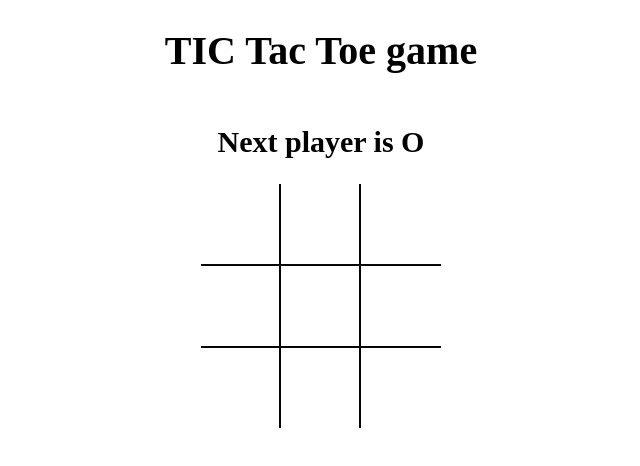
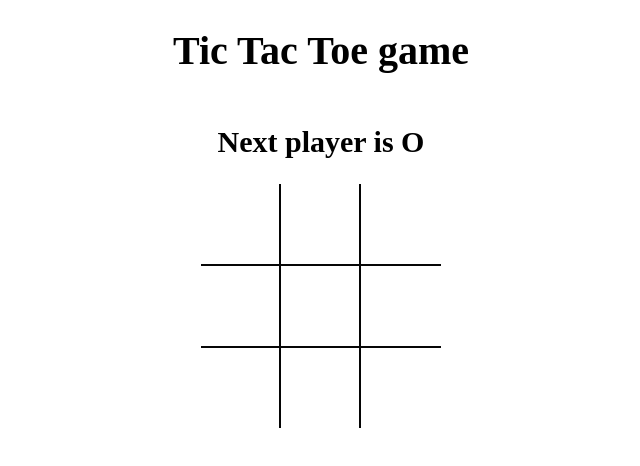
Before and after one commit to spectrum007/Tic_Tac_ToeGame, a React (Vite) app: page / in a window 1280 px wide. Shown: the top 466 px of the page, without its empty margins (319-959 px from the left). Built offline with nearby package versions, Linux system fonts and the light colour scheme.

Commit message:
Added game tie feature to the application

```diff
--- a/src/App.jsx
+++ b/src/App.jsx
@@ -7,8 +7,12 @@ const App = () => {
   const [board, SetBoard] = useState(Array(9).fill(null));
   const [isXnext, setIsXnext] = useState(false);
   const winner = calculateWinner(board);
+  const CheckAllboxexareFilled = board.every((element) => element !== null);
+
   const msg = winner
     ? `winner is ${winner}`
+    : CheckAllboxexareFilled
+    ? `Game Tie`
     : `Next player is ${isXnext ? "X" : "O"}`;
   const handleSquareClick = (position) => {
     if (board[position] || winner) {
@@ -32,7 +36,7 @@ const App = () => {
 
   return (
     <div className="app">
-      <h1>TIC Tac Toe game </h1>
+      <h1>Tic Tac Toe game </h1>
       <h2> {msg}</h2>
       <Board board={board} handleSquareClick={handleSquareClick} />
     </div>
```
Also changed, not shown: 1 other file (tests, documents, lock files or other folders).
